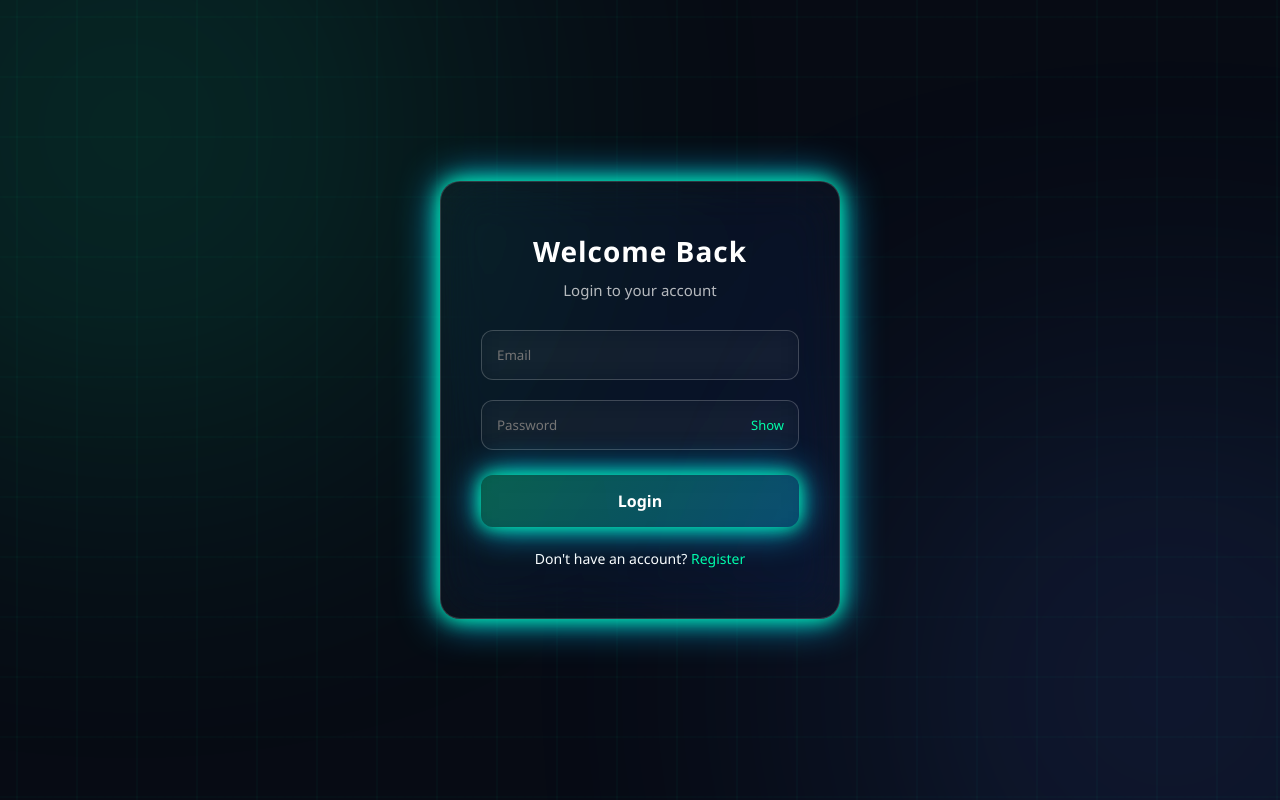
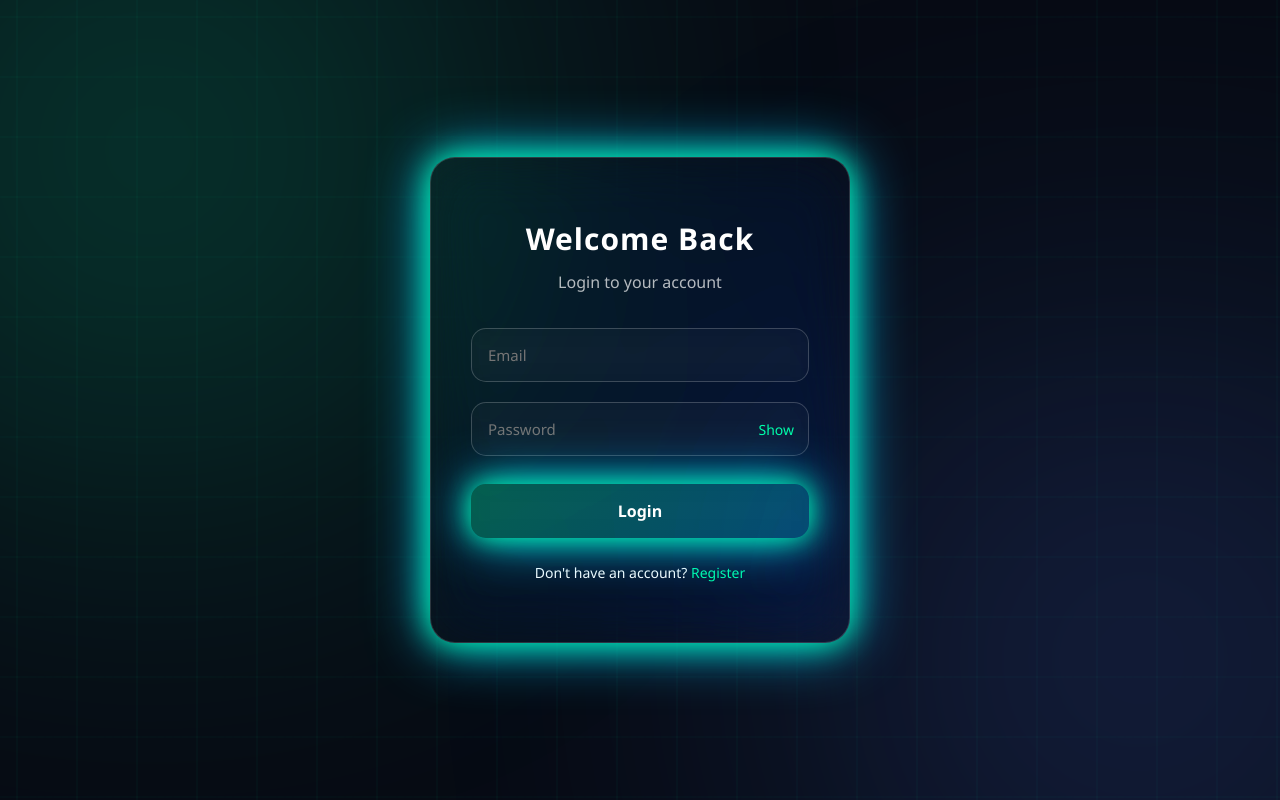
Before and after one commit to yousefbot22/APIs, a website: page login.html in a window 1280 px wide. Shown: the top 800 px of the page. Drawn offline with nearby package versions, Linux system fonts and the light colour scheme.

Commit message:
Update title and enhance styles in login.html

```diff
--- a/login.html
+++ b/login.html
@@ -3,7 +3,7 @@
 <head>
 <meta charset="UTF-8">
 <meta name="viewport" content="width=device-width, initial-scale=1.0">
-<title>Login - Ultra Glass</title>
+<title>Ultra Glass Login</title>
 
 <style>
 *{ margin:0; padding:0; box-sizing:border-box; font-family:Segoe UI,Arial; }
@@ -19,7 +19,7 @@ body{
   position:relative;
 }
 
-/* Hacker Grid Background */
+/* Background Grid */
 body::before{
   content:"";
   position:absolute;
@@ -36,21 +36,21 @@ body::before{
   100%{transform:translate(-250px,-250px);}
 }
 
-/* Neon Glow Lights */
+/* Glow Lights */
 .light{
   position:absolute;
-  width:500px;
-  height:500px;
+  width:600px;
+  height:600px;
   border-radius:50%;
   filter:blur(180px);
   opacity:0.25;
   animation: glowPulse 6s ease-in-out infinite;
 }
-.light1{ background:#00ffaa; top:-120px; left:-120px; }
-.light2{ background:#4f7cff; bottom:-140px; right:-140px; }
+.light1{ background:#00ffaa; top:-150px; left:-150px; }
+.light2{ background:#4f7cff; bottom:-160px; right:-160px; }
 @keyframes glowPulse{
   0%,100%{opacity:0.2; transform:scale(1);}
-  50%{opacity:0.35; transform:scale(1.1);}
+  50%{opacity:0.35; transform:scale(1.15);}
 }
 
 /* Glass Card */
@@ -58,46 +58,47 @@ body::before{
   position:relative;
   z-index:2;
   width:100%;
-  max-width:400px;
-  padding:50px 40px;
-  border-radius:20px;
-  background: rgba(255,255,255,0.03);
-  backdrop-filter: blur(25px) saturate(200%);
-  -webkit-backdrop-filter: blur(25px) saturate(200%);
+  max-width:420px;
+  padding:60px 40px;
+  border-radius:25px;
+  background: rgba(255,255,255,0.02);
+  backdrop-filter: blur(30px) saturate(220%);
+  -webkit-backdrop-filter: blur(30px) saturate(220%);
   border: 1px solid rgba(255,255,255,0.15);
-  box-shadow: 0 0 40px rgba(0,255,170,0.2);
+  box-shadow: 0 0 50px rgba(0,255,170,0.3);
   text-align:center;
-  animation: neonPulse 2.5s infinite alternate;
+  animation: cardGlow 2.5s infinite alternate;
   transition:0.3s ease;
 }
 .card:hover{
-  box-shadow: 0 0 60px #00ffaa, 0 0 120px #00c3ff;
-  transform: translateY(-5px);
+  box-shadow: 0 0 80px #00ffaa, 0 0 160px #00c3ff;
+  transform: translateY(-6px);
 }
-@keyframes neonPulse{
-  0%{box-shadow:0 0 20px #00ffaa,0 0 40px #00c3ff;}
-  100%{box-shadow:0 0 50px #00ffaa,0 0 100px #00c3ff;}
+@keyframes cardGlow{
+  0%{box-shadow:0 0 30px #00ffaa,0 0 60px #00c3ff;}
+  100%{box-shadow:0 0 60px #00ffaa,0 0 120px #00c3ff;}
 }
 
-h1{ margin-bottom:10px; font-size:28px; letter-spacing:1px;}
-.subtitle{ opacity:0.7; margin-bottom:30px; font-size:15px; }
+h1{ margin-bottom:12px; font-size:30px; letter-spacing:1px;}
+.subtitle{ opacity:0.7; margin-bottom:35px; font-size:16px; }
 
 /* Input Fields */
 .input-box{ position:relative; margin-top:20px; }
 .input-box input{
   width:100%;
-  padding:15px;
-  border-radius:12px;
+  padding:16px;
+  border-radius:15px;
   border:1px solid rgba(255,255,255,0.2);
   background: rgba(255,255,255,0.02);
   color:white;
   outline:none;
   transition:0.3s ease;
-  backdrop-filter: blur(12px);
+  backdrop-filter: blur(15px);
+  font-size:15px;
 }
 .input-box input:focus{
   border:1px solid #00ffaa;
-  box-shadow:0 0 15px #00ffaa;
+  box-shadow:0 0 20px #00ffaa;
 }
 .show{
   position:absolute;
@@ -105,19 +106,22 @@ h1{ margin-bottom:10px; font-size:28px; letter-spacing:1px;}
   top:50%;
   transform:translateY(-50%);
   cursor:pointer;
-  font-size:13px;
+  font-size:14px;
   color:#00ffaa;
+  user-select:none;
 }
 
-/* Button */
+/* Button with Ripple */
 button{
+  position:relative;
+  overflow:hidden;
   width:100%;
-  padding:15px;
-  margin-top:25px;
+  padding:16px;
+  margin-top:28px;
   border:none;
-  border-radius:12px;
+  border-radius:15px;
   background: linear-gradient(135deg, rgba(0,255,170,0.3), rgba(0,195,255,0.3));
-  backdrop-filter: blur(12px);
+  backdrop-filter: blur(15px);
   color:#fff;
   font-size:16px;
   font-weight:bold;
@@ -126,19 +130,37 @@ button{
   animation: buttonGlow 2s infinite alternate;
 }
 button:hover{
-  box-shadow:0 0 25px #00ffaa, 0 0 50px #00c3ff;
-  transform:translateY(-2px);
+  box-shadow:0 0 30px #00ffaa, 0 0 60px #00c3ff;
+  transform:translateY(-3px);
 }
 @keyframes buttonGlow{
-  0%{box-shadow:0 0 10px #00ffaa,0 0 20px #00c3ff;}
-  100%{box-shadow:0 0 20px #00ffaa,0 0 40px #00c3ff;}
+  0%{box-shadow:0 0 15px #00ffaa,0 0 30px #00c3ff;}
+  100%{box-shadow:0 0 30px #00ffaa,0 0 60px #00c3ff;}
+}
+
+/* Ripple Effect */
+button:after{
+  content:"";
+  position:absolute;
+  width:100px;
+  height:100px;
+  background: rgba(255,255,255,0.2);
+  display:block;
+  border-radius:50%;
+  transform: scale(0);
+  opacity:0;
+  pointer-events:none;
+  animation: ripple 0.6s linear;
+}
+@keyframes ripple{
+  to { transform: scale(4); opacity:0; }
 }
 
 /* Messages */
 #msg{
   margin-top:20px;
-  padding:12px;
-  border-radius:10px;
+  padding:14px;
+  border-radius:12px;
   font-size:14px;
   display:none;
 }
@@ -146,12 +168,11 @@ button:hover{
 .msg-success{ background:#00ffaa33; color:#6bffd6; }
 
 /* Switch */
-.switch{ margin-top:22px; font-size:14px; }
+.switch{ margin-top:25px; font-size:14px; }
 .switch a{ color:#00ffaa; text-decoration:none; }
 
 </style>
 </head>
-
 <body>
 
 <div class="light light1"></div>
```
